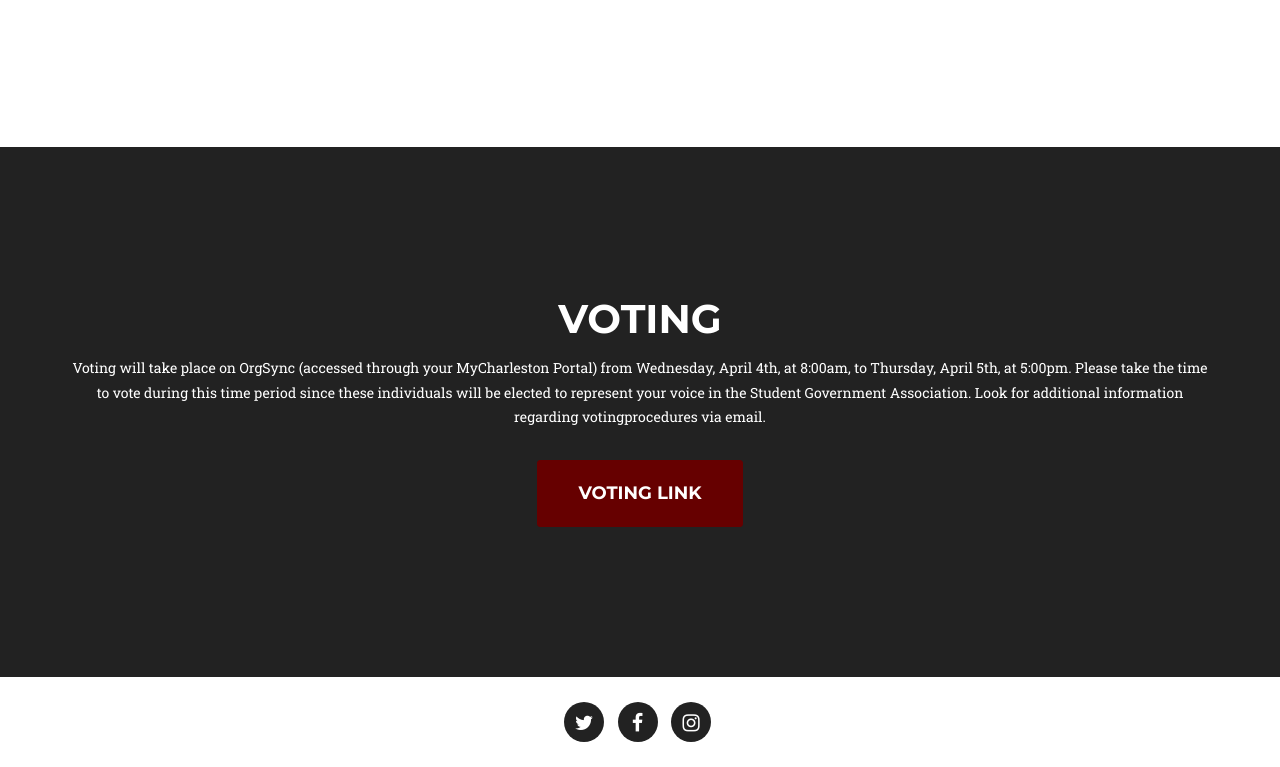
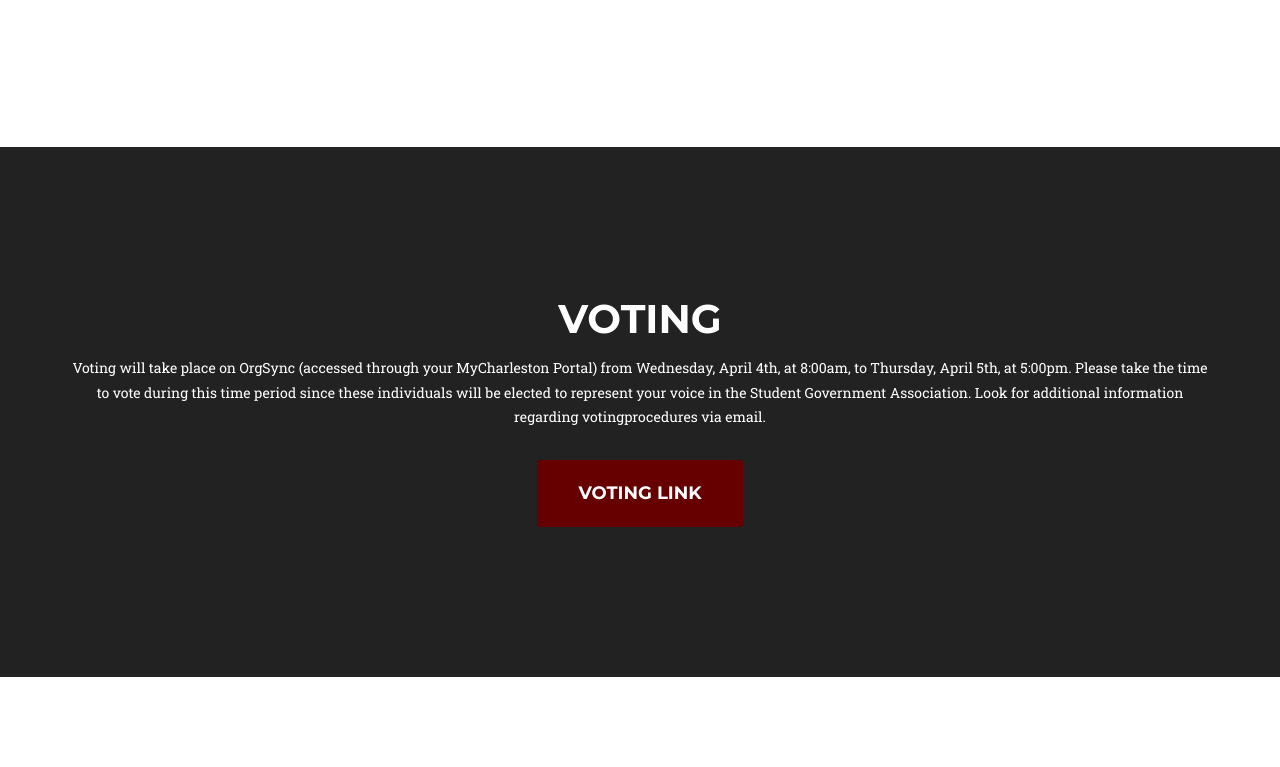
Before and after one commit to elizastarr/election, a website: page index.html in a window 1280 px wide. Shown: the part 3940-4707 px from the top of the page. After the commit the page ends 4617 px from the top, so only its background shows below. Drawn offline with nearby package versions, Linux system fonts and the light colour scheme; a web font is replaced by a local one.

Commit message:
footer removed

```diff
--- a/index.html
+++ b/index.html
@@ -408,24 +408,6 @@
         </div>
     </section-->
 
-    <footer>
-        <div class="container">
-            <div class="row">
-                <div class="col-md-12">
-                    <ul class="list-inline social-buttons">
-                        <li><a href="https://twitter.com/keeffegraham/"><i class="fa fa-twitter"></i></a>
-                        </li>
-                        <li><a href="https://www.facebook.com/votekeeffegraham/"><i class="fa fa-facebook"></i></a>
-                        </li>
-                        <li><a href="https://www.instagram.com/votekeeffegraham/"><i class="fa fa-instagram"></i></a>
-                        </li>
-                    </ul>
-                </div>
-
-            </div>
-        </div>
-    </footer>
-
     <!-- platform Modals -->
     <!-- Use the modals below to showcase details about your platform projects! -->
 
```
